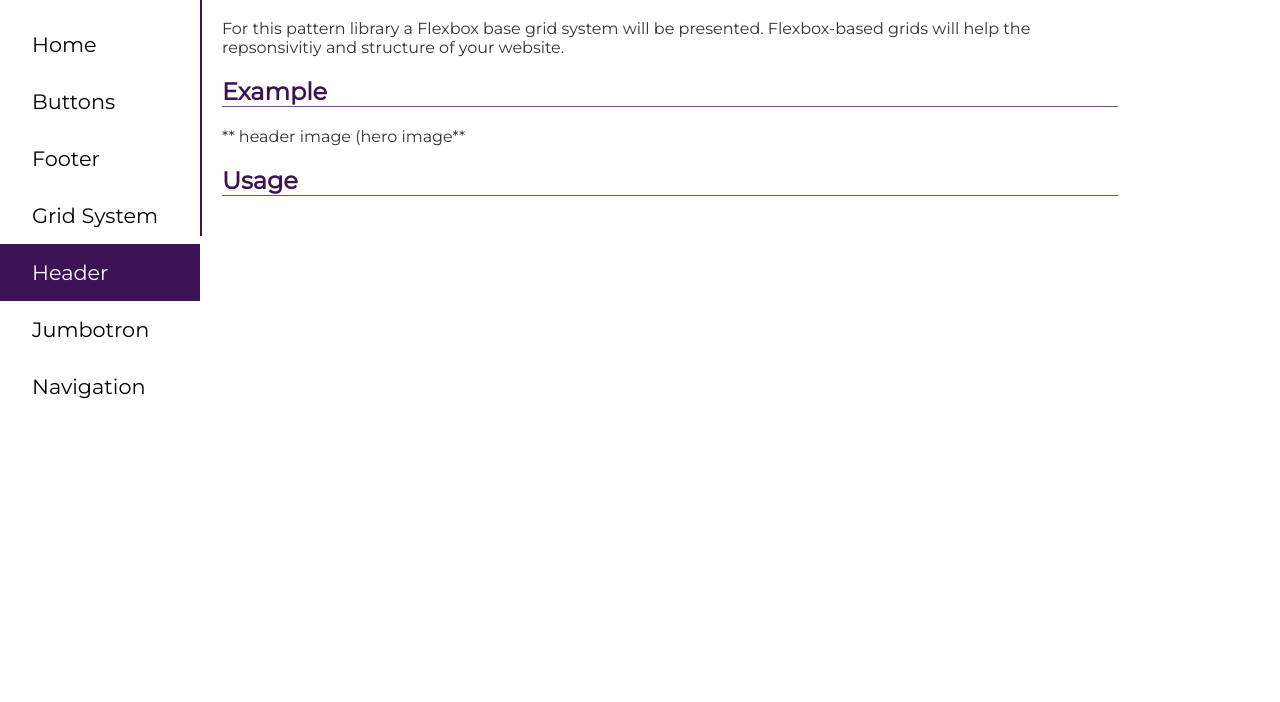
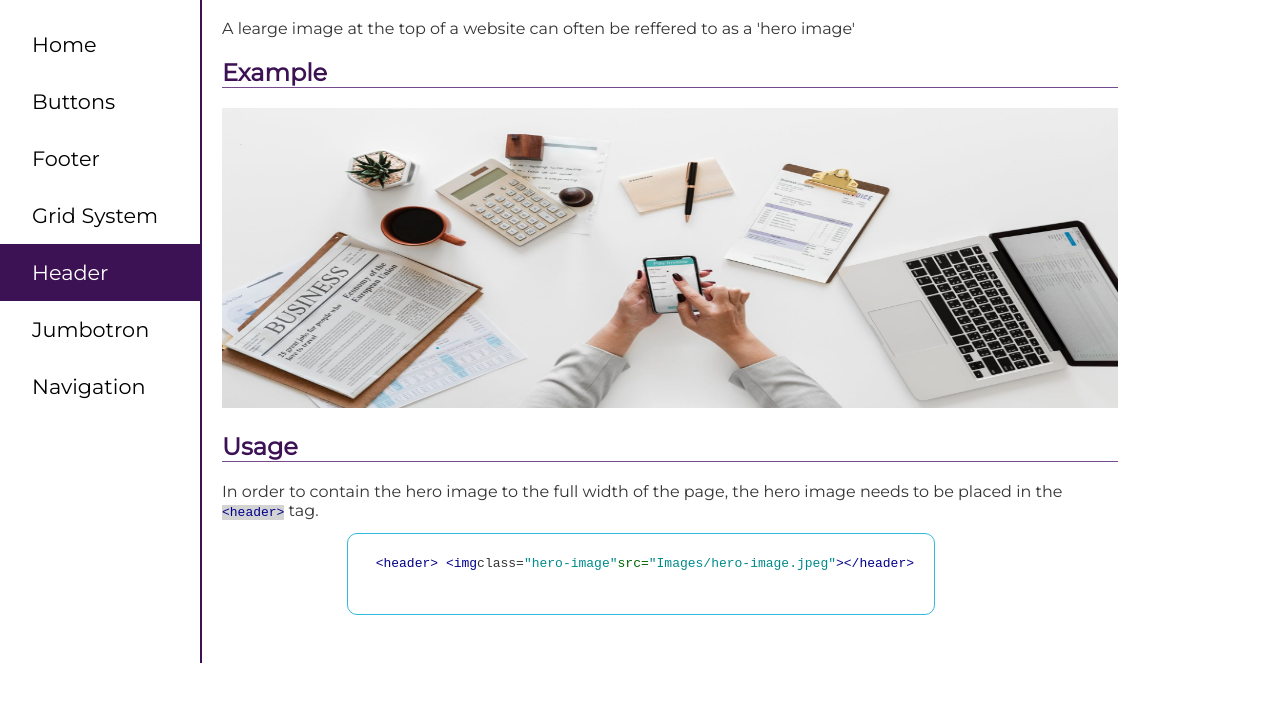
Before and after one commit to laurynplummer/PatternLibrary, a plain HTML site: page header.html in a window 1280 px wide. Shown: the part 84-786 px from the top of the page. Drawn offline with Linux system fonts and the light colour scheme.

Commit message:
header page completed

```diff
--- a/css/patternlibrary.css
+++ b/css/patternlibrary.css
@@ -907,3 +907,8 @@ pre {
     opacity: 0.5;
     color: #333333;
 }
+
+.hero-image {
+    width:100%;
+    height: 300px;
+}
--- a/header.html
+++ b/header.html
@@ -25,13 +25,19 @@
 
         <main>
             <h1>Header</h1>
-            <p> For this pattern library a Flexbox base grid system will be presented.
-                Flexbox-based grids will help the repsonsivitiy and structure of your website. </p>
+            <p>A learge image at the top of a website can often be reffered to as a 'hero image'</p>
+            <h2>Example</h2>
+            <header>
+                <img class="hero-image" src="Images/hero-image.jpeg">
+            </header>
+            <h2>Usage</h2>
+            In order to contain the hero image to the full width of the page, the hero image needs to be placed in the
+            <code class="code-inline"><span class="tag">&lt;header&gt;</span></code> tag.
 
-            <h2>Example</h2>
-            <p>** header image (hero image** </p>
-
-            <h2>Usage</h2>
+            <pre>
+                <code class="code-block"> <span class="tag">&lt;header&gt;</span> <span class="tag">&lt;img</span><span class="attibute">class=</span><span class="value">"hero-image"</span><span class="attribute">src=</span><span class="value">"Images/hero-image.jpeg"</span><span class="tag">&gt;</span><span class="tag">&lt;/header&gt;</span>
+                </code>
+            </pre>
         </main>
     </div>
     <!--wrapper-->
```
Also changed, not shown: Images/hero-image.jpeg (added).
